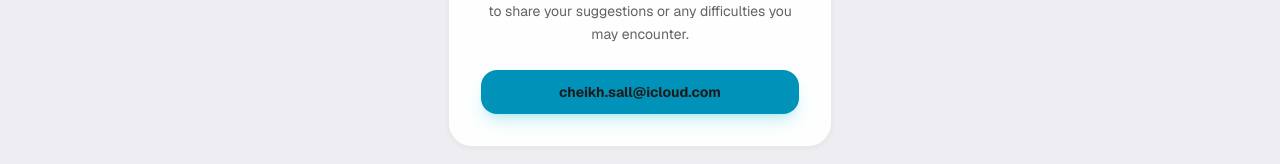
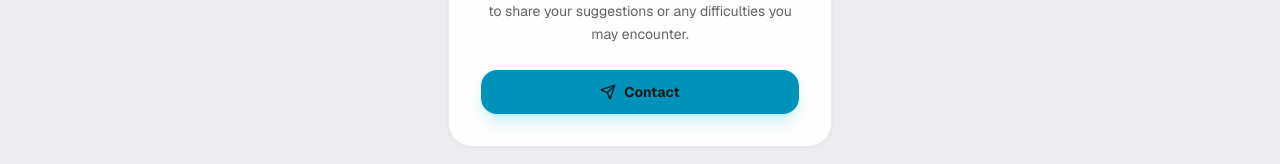
Before and after one commit to csall/chapelet-digital, a Next.js app: page /support-en in a window 1280 px wide. Shown: the part 486-650 px from the top of the page. Built offline with nearby package versions, Linux system fonts and the light colour scheme.

Commit message:
feat: enhance support contact button with a Send icon and translated label.

```diff
--- a/app/support-en/page.tsx
+++ b/app/support-en/page.tsx
@@ -1,7 +1,7 @@
 "use client";
 
 import Link from "next/link";
-import { ArrowLeft, HelpCircle, Mail, Smartphone, Volume2, Sparkles, BookOpen, Palette } from "lucide-react";
+import { ArrowLeft, HelpCircle, Mail, Smartphone, Volume2, Sparkles, BookOpen, Palette, Send } from "lucide-react";
 import { en } from "@/lib/translations/en";
 
 const t = en;
@@ -50,10 +50,11 @@ export default function SupportPageEn() {
                                 </p>
                                 <a
                                     href="mailto:cheikh.sall@icloud.com"
-                                    aria-label="Send email to cheikh.sall@icloud.com"
-                                    className="inline-flex items-center justify-center w-full px-6 py-3 rounded-2xl bg-cyan-600 hover:bg-cyan-500 text-white font-bold text-sm transition-colors shadow-lg shadow-cyan-500/20"
+                                    aria-label="Send email to support"
+                                    className="inline-flex items-center justify-center gap-2 w-full px-6 py-3 rounded-2xl bg-cyan-600 hover:bg-cyan-500 text-white font-bold text-sm transition-colors shadow-lg shadow-cyan-500/20"
                                 >
-                                    cheikh.sall@icloud.com
+                                    <Send size={16} />
+                                    <span>{t.settings.contact}</span>
                                 </a>
                             </div>
                         </section>
--- a/app/support/page.tsx
+++ b/app/support/page.tsx
@@ -1,7 +1,7 @@
 "use client";
 
 import Link from "next/link";
-import { ArrowLeft, HelpCircle, Mail, Smartphone, Volume2, Sparkles, BookOpen, Palette } from "lucide-react";
+import { ArrowLeft, HelpCircle, Mail, Smartphone, Volume2, Sparkles, BookOpen, Palette, Send } from "lucide-react";
 import { useTranslation } from "@/lib/hooks/useTranslation";
 
 export default function SupportPage() {
@@ -50,9 +50,10 @@ export default function SupportPage() {
                                 </p>
                                 <a
                                     href="mailto:cheikh.sall@icloud.com"
-                                    className="inline-flex items-center justify-center w-full px-6 py-3 rounded-2xl bg-cyan-600 hover:bg-cyan-500 text-white font-bold text-sm transition-colors shadow-lg shadow-cyan-500/20"
+                                    className="inline-flex items-center justify-center gap-2 w-full px-6 py-3 rounded-2xl bg-cyan-600 hover:bg-cyan-500 text-white font-bold text-sm transition-colors shadow-lg shadow-cyan-500/20"
                                 >
-                                    cheikh.sall@icloud.com
+                                    <Send size={16} />
+                                    <span>{t.settings.contact}</span>
                                 </a>
                             </div>
                         </section>
```
